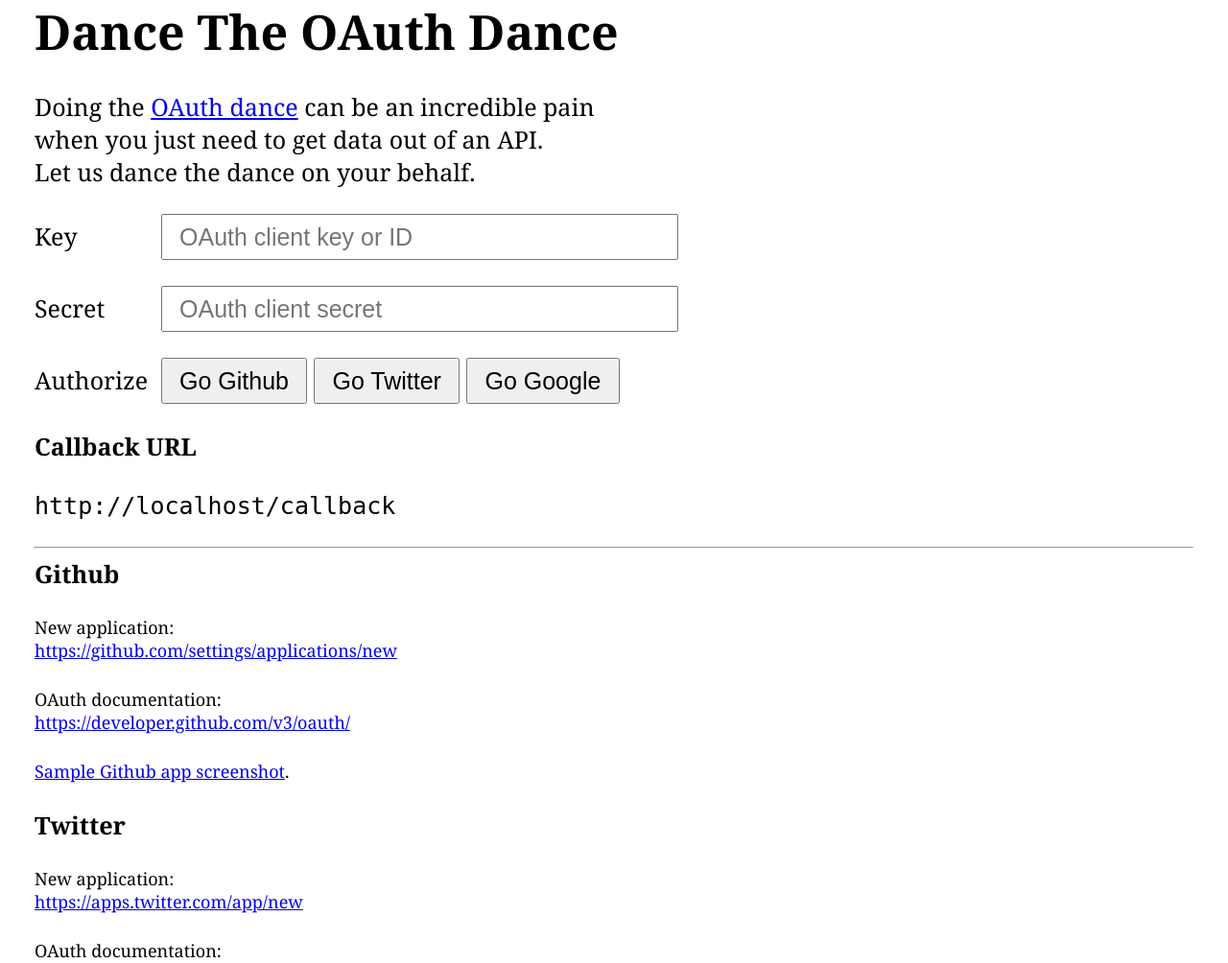
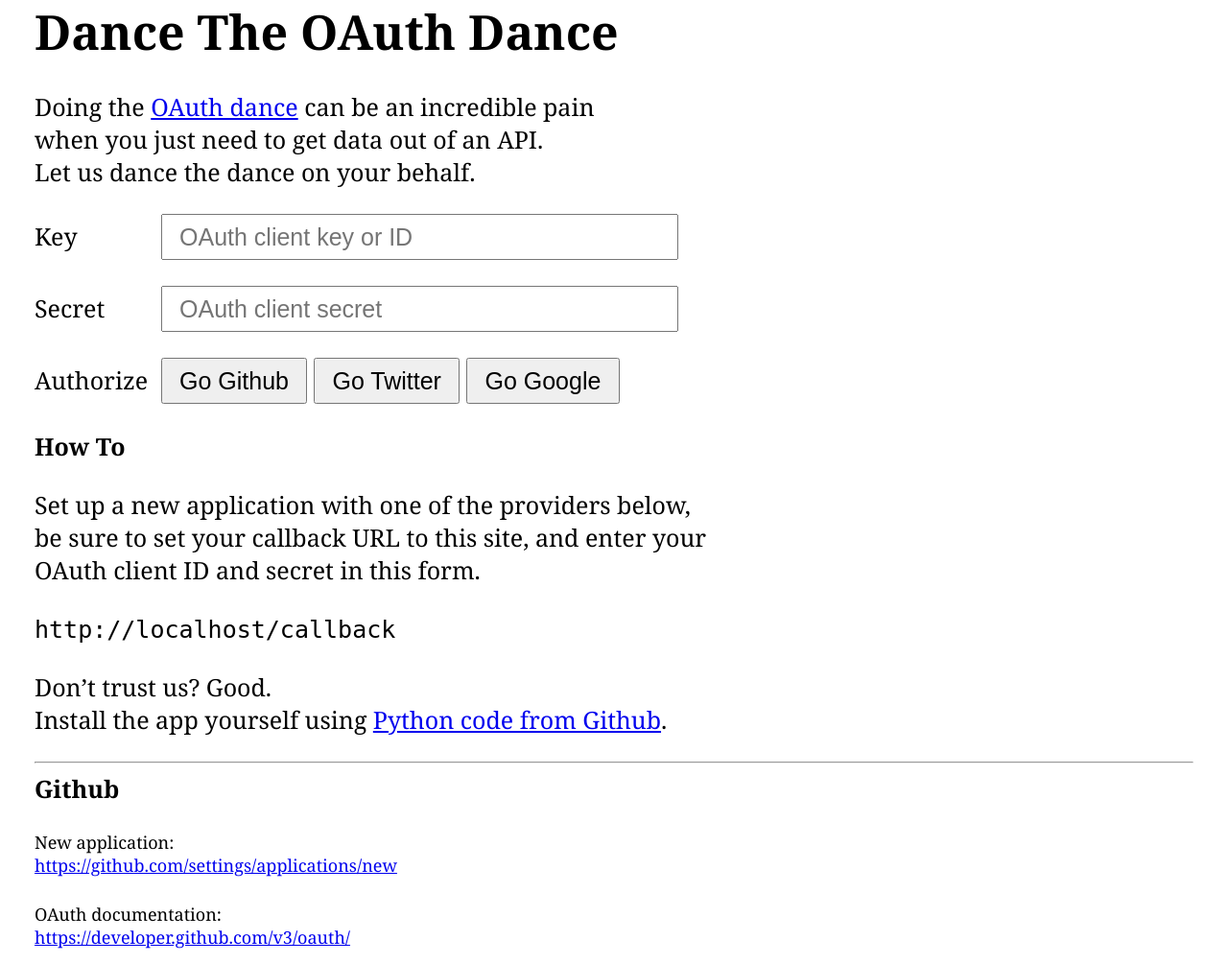
Before and after one commit to migurski/oauth-dance, a Flask app: page / in a window 1280 px wide. Shown: the part 37-1041 px from the top of the page at 96% size. Run offline with Flask 2, Linux system fonts and the light colour scheme; parts of the project's set-up code (start-up, migrations or seed data) failed here and were passed over.

Commit message:
Expanded How-To

```diff
--- a/templates/index.html
+++ b/templates/index.html
@@ -30,9 +30,18 @@
             <button name="provider" value="google" type="submit">Go Google</button>
         </p>
 
-        <h3>Callback URL</h3>
+        <h3>How To</h3>
+        <p>
+            Set up a new application with one of the providers below, <br>be
+            sure to set your callback URL to this site, and enter your <br>OAuth
+            client ID and secret in this form.
+        </p>
         <p>
             <code>{{callback_url}}</code>
+        </p>
+        <p>
+            Don’t trust us? Good. <br>Install the app yourself using
+            <a href="https://github.com/migurski/oauth-dance">Python code from Github</a>.
         </p>
     </form>
 
```
